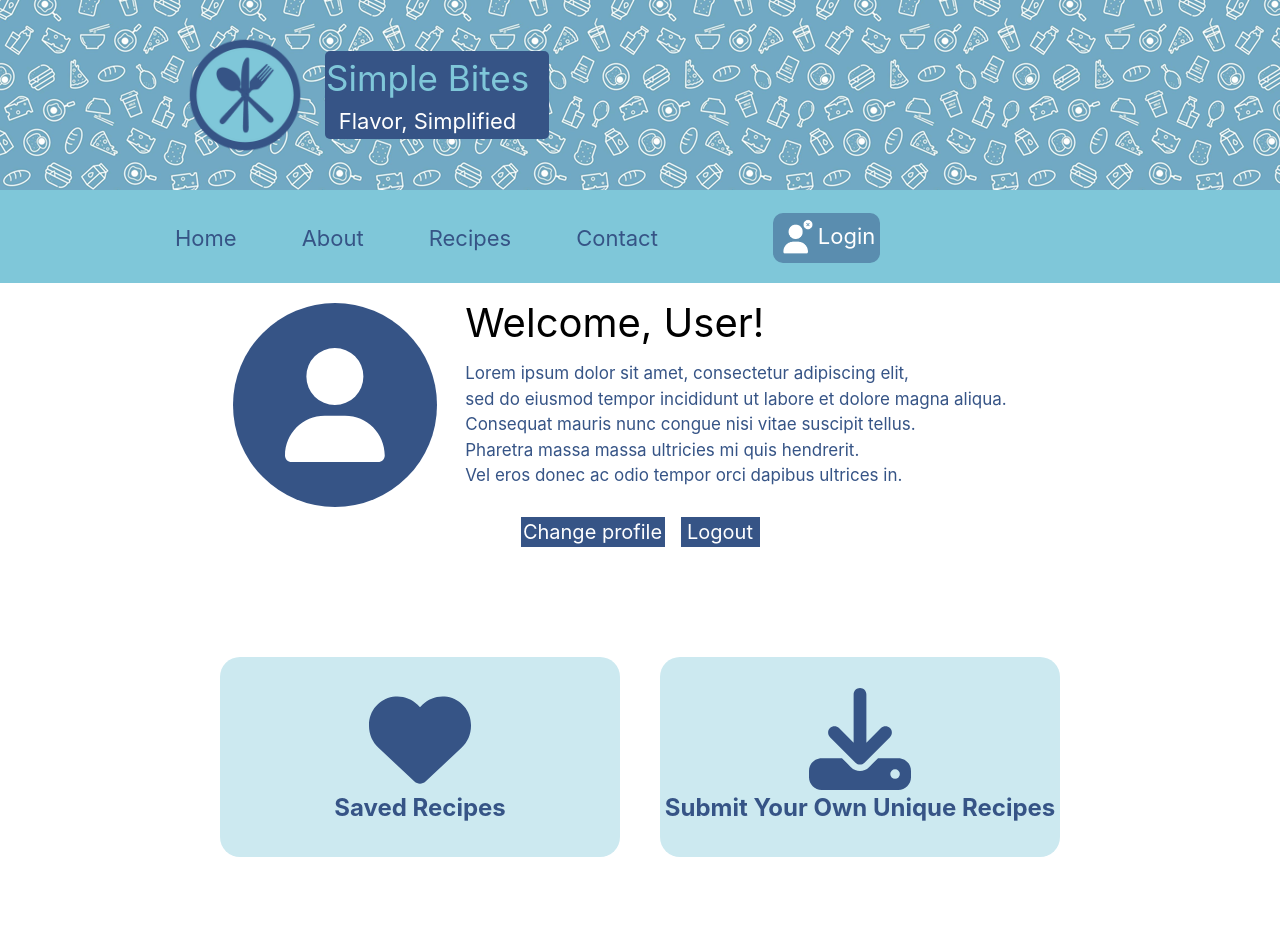
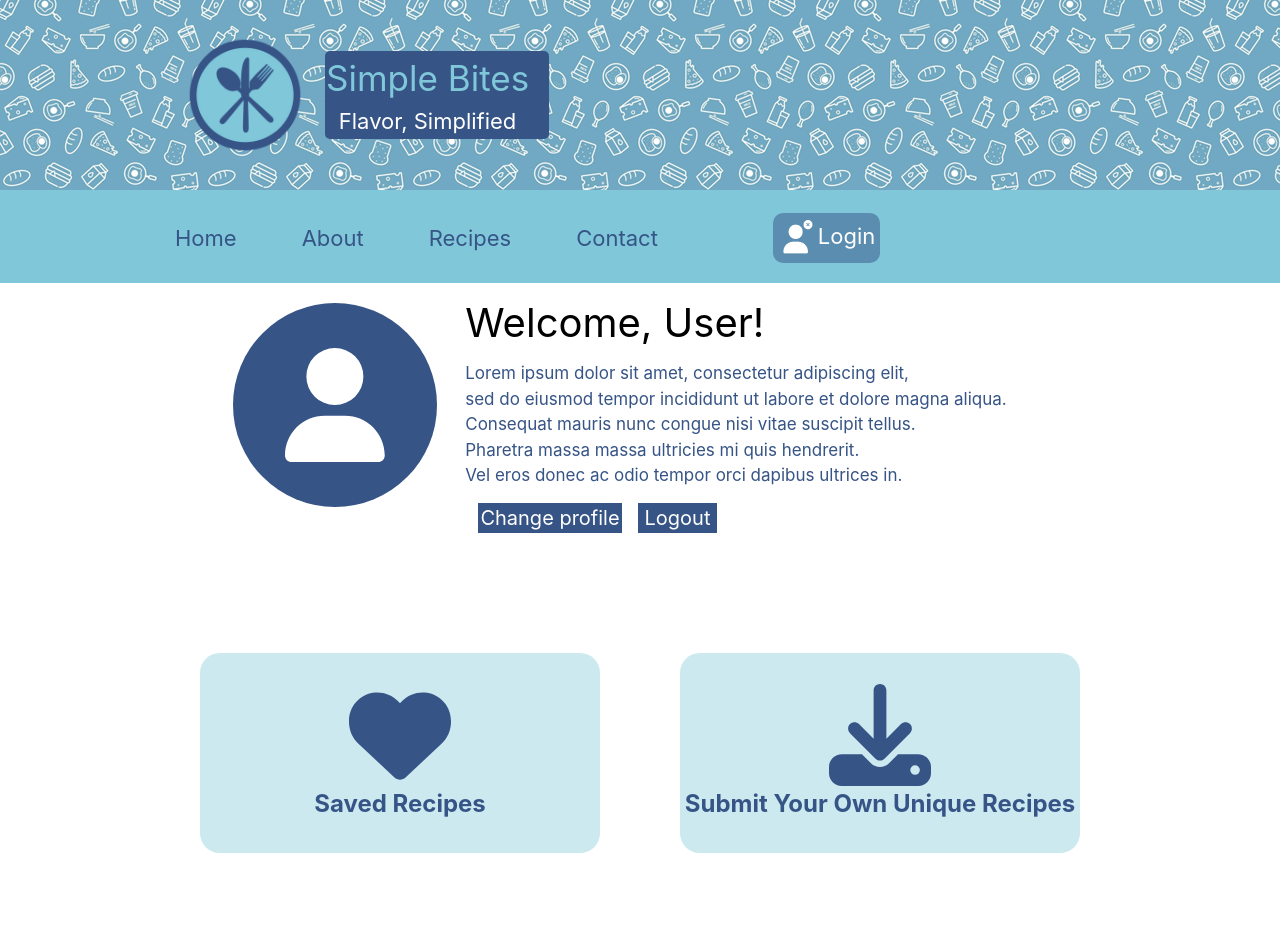
Before and after one commit to SimpleBites/FrontEnd, a React (Create React App) app in the folder app/: page /Profile in a window 1280 px wide. Shown: the top 952 px of the page. Built offline with nearby package versions, Linux system fonts and the light colour scheme; no server answers.

Commit message:
final of profile-page

```diff
--- a/app/src/components/pages/footer.css
+++ b/app/src/components/pages/footer.css
@@ -692,56 +692,18 @@ li {
 }
 
 
-.custom-button2 {
-	width: 144px;
-	margin: 10px auto;
-	border: none;
-	border-radius: 0px;
-	background-color: #365486 !important;
-	color: #fff;
-	cursor: pointer;
-	font-size: 20px;
-	margin-top: -30px;
-	margin-bottom: 20px;
-	margin-left: -85px;
- }
 
 .custom-button2:hover {
 	background-color: #004080;
 }
 
-.custom-button3 {
-	width: 79px;
-	margin: 10px auto;
-	border: none;
-	border-radius: 0px;
-	background-color: #365486 !important;
-	color: #fff;
-	cursor: pointer;
-	font-size: 20px;
-}
 
-.custom-button3:hover {
-	background-color: #004080;
-}
 
 .container {
 	display: flex;
 }
 
-.box {
-	width: 400px;
-	height: 200px;
-	background-color: #cce9f0;
-	border-radius: 20px;
-	margin: 20px;
-	text-align: center;
-	display: flex;
-	flex-direction: column;
-	justify-content: center;
-	align-items: center;
-	margin-bottom: 100px;
-}
+
 
 .download,
 .heart {
@@ -905,8 +867,10 @@ li {
 	color: #fff;
 	cursor: pointer;
 	font-size: 20px;
-}
-
+	margin-top: -30px;
+	margin-bottom: 20px;
+	margin-left: -85px;
+ }
 .custom-button2:hover {
 	background-color: #004080;
 }
@@ -920,7 +884,9 @@ li {
 	color: #fff;
 	cursor: pointer;
 	font-size: 20px;
-}
+	margin-top: -30px;
+	margin-bottom: 20px;
+ }
 
 .custom-button3:hover {
 	background-color: #004080;
@@ -942,7 +908,9 @@ li {
 	justify-content: center;
 	align-items: center;
 	margin-bottom: 100px;
-}
+	margin-left: 40px;
+	margin-right: 40px;
+ }
 
 .download,
 .heart {
```
